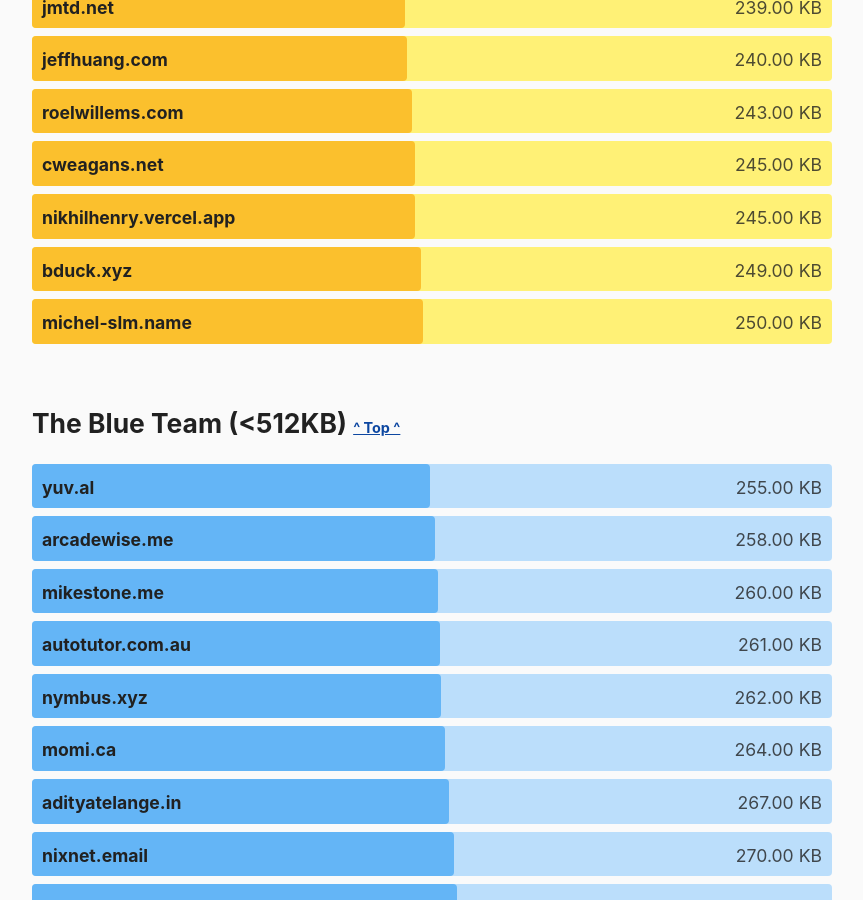
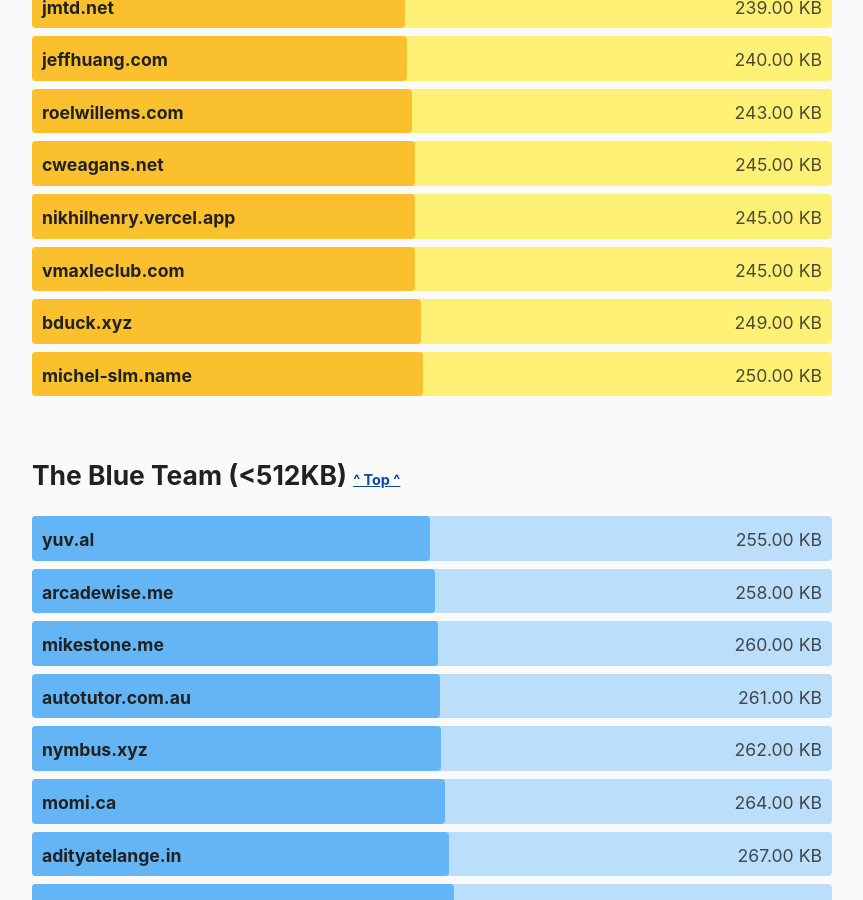
Before and after one commit to kevquirk/512kb.club, a Jekyll site: the page built from index.md, in a window 1280 px wide and 900 px high, scrolled down 27101 px. Shown: the whole window, without its empty margins (208-1071 px from the left). Built offline with Jekyll 4.4.1, drawn with Linux system fonts in a browser that asks for light colours.

Commit message:
Update sites.yml
GTMetrix Report: https://gtmetrix.com/reports/www.vmaxleclub.com/hAO1eRhr/

```diff
--- a/_data/sites.yml
+++ b/_data/sites.yml
@@ -2827,6 +2827,11 @@
   size: 9.0
   last_checked: 2022-05-13
 
+- domain: vmaxleclub.com
+  url: https://www.vmaxleclub.com/
+  size: 245
+  last_checked: 2023-04-29
+
 - domain: volleyball-baustetten.de
   url: https://volleyball-baustetten.de/
   size: 210
```
